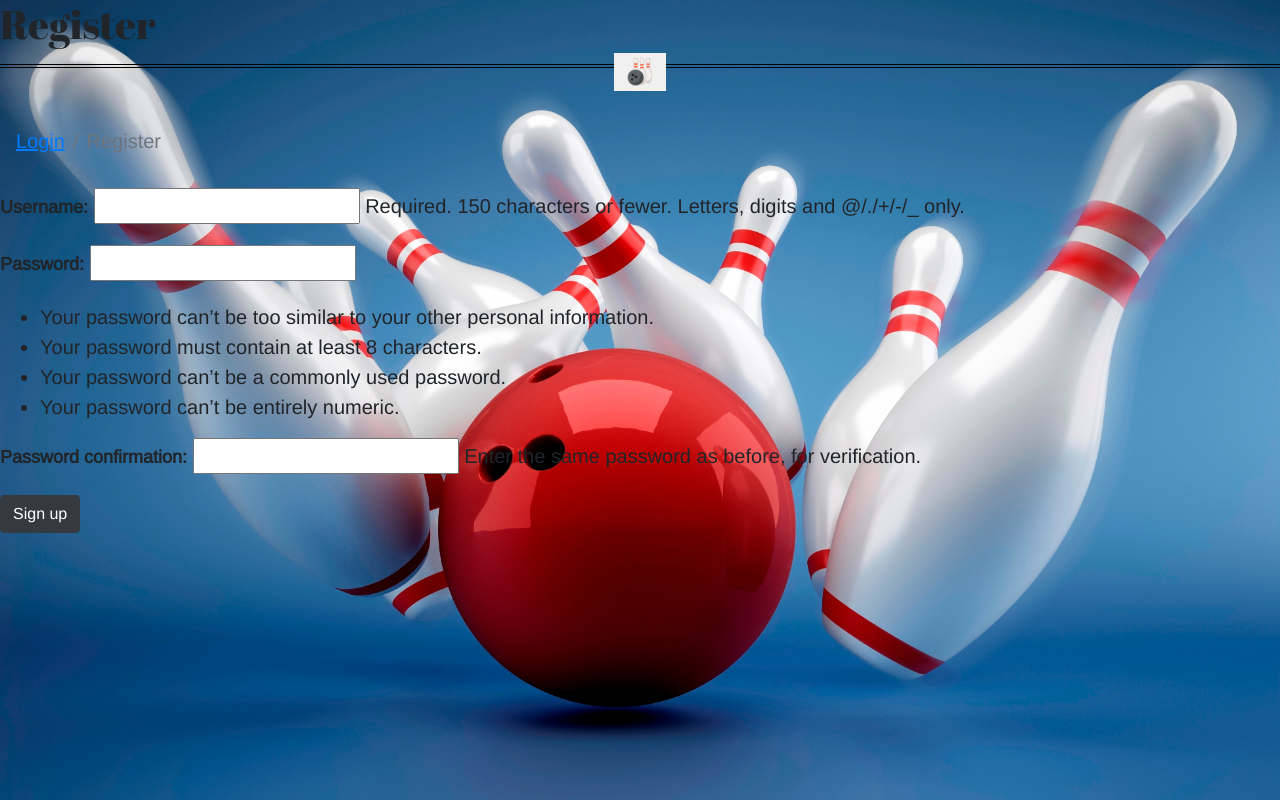
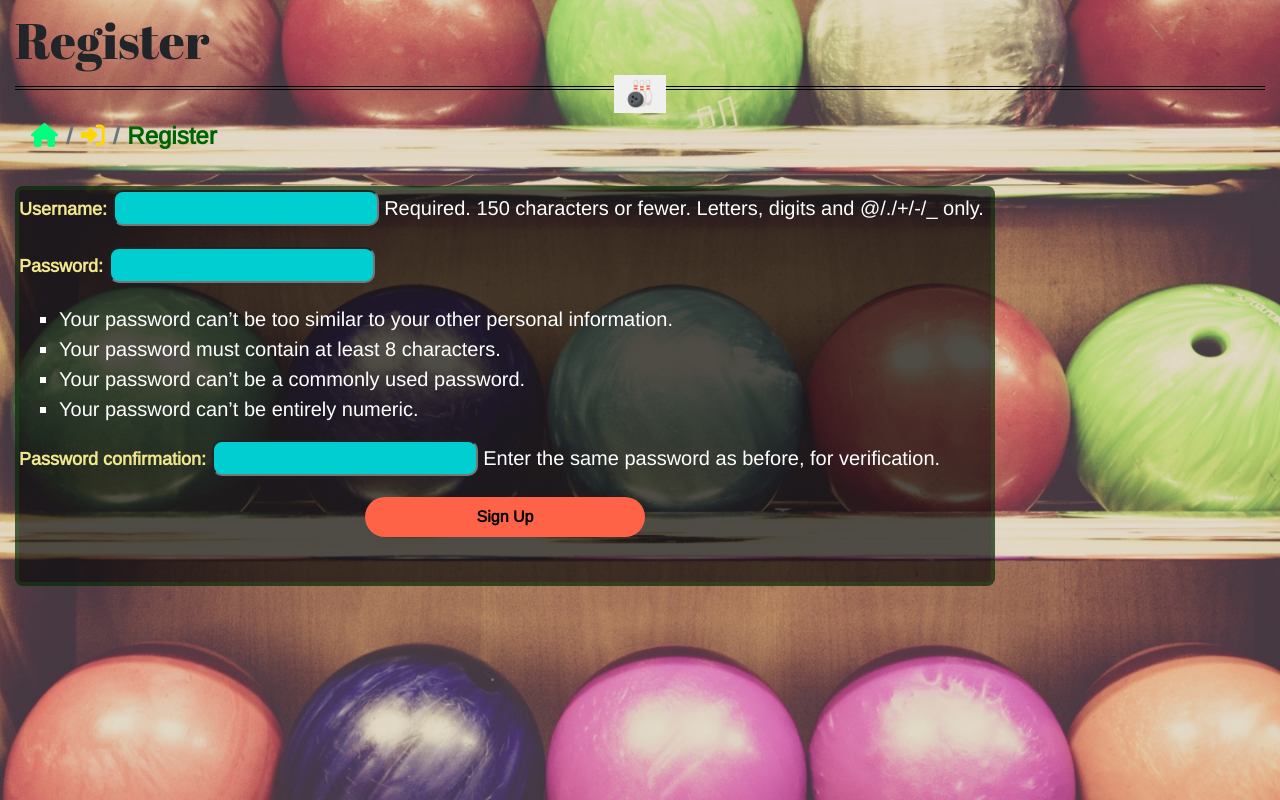
Before and after one commit to cjtrombley/KPTracker, a Django app: page /kpbt/accounts/register/ in a window 1280 px wide. Run offline with Django 3.2, Linux system fonts and the light colour scheme; parts of the project's set-up code (start-up, migrations or seed data) failed here and were passed over; some libraries are stand-ins or nearby versions.

Commit message:
Redesigned register page, and styled minor things on login plus homepages

```diff
--- a/kptracker_serv/kpbt/static/css/styles.css
+++ b/kptracker_serv/kpbt/static/css/styles.css
@@ -10,12 +10,13 @@ body {
     margin: 0;
     padding: 0;
     font-size: 1.25rem;
-    background: url("../images/strike_bg-2.jpg") 25% 25% no-repeat;
+    background: #3ab59c;
+    background: url("../images/bowling_ball_down_lane-bg.jpg") 25% 25%;
     background-size: cover;
 }
 
 #bg-bowl {
-    background: url("../images/bowling_balls-bg.jpg") no-repeat;
+    background: url("../images/bowling_balls-bg.jpg") repeat;
     background-size: cover;
 }
 
@@ -61,7 +62,7 @@ header, section, footer, aside, nav, main, article, figure {
 }
 
 .nav-bg, .foot-bg {
-    background-color: lightsteelblue; /* shade of steelblue */
+    background-color: darkturquoise;  /* shade of steelblue */
 }
 
 .navbar-light .navbar-nav .nav-link {
@@ -83,6 +84,10 @@ header, section, footer, aside, nav, main, article, figure {
 
 .fa-bowling-ball {
     color: #000000; /* black */
+}
+
+.fa-home {
+    color: springgreen;
 }
 
 *:focus {
@@ -113,6 +118,11 @@ min-height: 100%;
 
 .mainhead {
     font-family: 'Abril Fatface', cursive;
+    font-size: 3.125rem;
+}
+
+.margin-head {
+    margin-bottom: 75px;
 }
 
 .margin-botm {
@@ -127,10 +137,42 @@ min-height: 100%;
     text-decoration: underline;
 }
 
-.card {
+.card-login {
   max-width: 380px;
   min-height: 500px;
+  position: relative;
+  display: -ms-flexbox;
+  display: flex;
+  -ms-flex-direction: column;
+  flex-direction: column;
+  min-width: 0;
+  word-wrap: break-word;
+  background-clip: border-box;
+  border: 1px solid rgba(0, 0, 0, .125);
+  border-radius: .25rem;
   margin: 290px auto;
+}
+
+.card-regist {
+
+  max-width: 980px;
+  min-height: 400px;
+  position: relative;
+  display: -ms-flexbox;
+  display: flex;
+  -ms-flex-direction: column;
+  flex-direction: column;
+  min-width: 0;
+  word-wrap: break-word;
+  background-clip: border-box;
+  border: 4px solid rgba(0, 200, 0, .125);
+  border-radius: 8px;
+
+}
+
+input {
+    border-radius:10px;
+    background-color: darkturquoise;
 }
 
 .bg-trans {
@@ -163,23 +205,19 @@ min-height: 100%;
 }
 */
 
-/*
-input[id="id_username"], input[id="id_password"] {
+#login input[id="id_username"], input[id="id_password"] {
   background-color: darkturquoise;
 }
-*/
 
 .username-row {
   position: relative;
   height: 40px;
-  border-bottom: darkturquoise 1px solid;
   margin-bottom: 10px;
 }
 
 .password-row {
   position: relative;
   height: 40px;
-  border-bottom: darkturquoise 1px solid;
 }
 
 input:focus, .btn-login:focus, button:focus {
@@ -194,14 +232,18 @@ input::-moz-placeholder {
   color: rgba(0,0,0,.8);
 }
 
+p + ul {
+    list-style: square;
+}
+
 .btn-login {
   display: block;
-  width: 340px;
+  width: 280px;
   height: 40px;
   padding: 0;
   margin: 10px 20px 10px;
   font-weight: 700;
-  color: #fff;
+  color: #000;
   background-color: #22c08a;
   border: none;
   border-radius: 20px;
@@ -217,6 +259,32 @@ input::-moz-placeholder {
 }
 
 .btn-login:active {
+  background-color: #1eaa7a;
+}
+
+.btn-regist {
+  display: block;
+  width: 280px;
+  height: 40px;
+  padding: 0;
+  margin: 10px 20px 10px;
+  font-weight: 700;
+  color: #000;
+  background-color: tomato;
+  border: none;
+  border-radius: 20px;
+  transition: .10s ease-in-out;
+  -webkit-user-select:none;
+  -moz-user-select:none;
+  -ms-user-select:none;
+  user-select:none;
+}
+
+.btn-regist:hover {
+  background-color: #26d69a;
+}
+
+.btn-regist:active {
   background-color: #1eaa7a;
 }
 
@@ -238,7 +306,7 @@ p a:hover {
   }
 }
 
-.link-login {
+.link-login, .label-bg {
     color: khaki;
 }
 
@@ -253,6 +321,7 @@ p a:hover {
 label {
     font-weight: bolder;
     font-size: 1.125rem;
+    color: khaki;
 }
 
 .buttonDrop {
@@ -272,10 +341,15 @@ label {
 .breadcrumb {
     background: none;
     margin-bottom: 20px;
+    font-size: 1.5rem;
 }
 
 .breadcrumb a {
     text-decoration: underline;
+}
+
+.breadcrumb .active {
+    color: darkgreen;
 }
 
 #footer {
@@ -286,3 +360,22 @@ label {
    height: auto;
    clear: both;
 }
+
+
+/* Responsive CSS */
+
+
+@media only screen and (min-width: 992px) and (max-width: 1200px) { /* Laptops and Desktops */
+
+
+}
+
+@media only screen and (min-width: 768px) and (max-width: 992px) { /* Tablets, Laptops */
+
+
+}
+
+@media only screen and (min-width: 0px) and (max-width: 580px) { /* Phones & other small devices */
+
+
+}
--- a/kptracker_serv/kpbt/static/js/app.js
+++ b/kptracker_serv/kpbt/static/js/app.js
@@ -30,8 +30,10 @@ $("button").on("click", function () {
 const usrname = document.getElementById("id_username");
 usrname.classList.add("username");
 usrname.placeholder="Username";
+$('#id_username').attr('aria-label', 'Username');
 
 /*Login form - Password styling */
 const passwd = document.getElementById("id_password");
 passwd.classList.add("password");
 passwd.placeholder="Password";
+$('#id_password').attr('aria-label', 'Password');
--- a/kptracker_serv/templates/kpbt/accounts/registration/login.html
+++ b/kptracker_serv/templates/kpbt/accounts/registration/login.html
@@ -11,8 +11,8 @@
         <header>
             <h1 class="mainhead font-weight-bolder text-center">Kingpin</h1>
         </header>
-            <div class="card text-white bg-trans" id="login">
-        <img src="{% static 'images/icons/bowling.svg' %}" width="200" height="200" class="mx-auto d-block login-icon">
+            <div class="card-login text-white bg-trans" id="login">
+        <img src="{% static 'images/icons/bowling.svg' %}" alt="Pins with bowling ball" width="200" height="200" class="mx-auto d-block login-icon">
 {% if form.errors %}
 	<p class="lead">Your username and password did not match. Please try again.</p>
 {% endif %}
@@ -28,7 +28,7 @@
 <form method="post" action="{% url 'login' %}">
 {% csrf_token %}
 
-<table class="margin-botm">
+<table>
     <div class="form-group one-edge-box-shadow">
 	<tr>
 		<td><div class="username-row row">{{ form.username }}</div></td>
--- a/kptracker_serv/templates/kpbt/accounts/registration/register.html
+++ b/kptracker_serv/templates/kpbt/accounts/registration/register.html
@@ -3,15 +3,34 @@
 {% block title %}<title>Kingpin Bowling Tracker - Register</title>{% endblock %}
 
 {% block content %}
+<body id="bg-bowl">
+<main id="mainContent" tabindex="-1">
+<div class="container-fluid">
+ <div class="row">
+ <div class="col-md-12">
+    <header>
 	<h1 class="mainhead">Register</h1>
-    <hr class="style15"> <br>
+    <hr class="style15">
+    </header>
      <ul class="breadcrumb">
-      <li class="breadcrumb-item"><a href="{% url 'login' %}">Login</a></li>
-      <li class="breadcrumb-item active">Register</li>
+      <li class="breadcrumb-item font-weight-bolder"><a href="{% url 'index' %}"><i class="fas fa-home fa" title="Home" data-toggle="tooltip" data-placement="bottom"></i></a></li>
+      <li class="breadcrumb-item font-weight-bolder"><a href="{% url 'login' %}"><i class="fas fa-sign-in-alt fa" title="Login" data-toggle="tooltip" data-placement="bottom"></i></a></li>
+      <li class="breadcrumb-item active font-weight-bolder">Register</li>
      </ul>
+
+     <div class="card-regist bg-trans text-white">
 	<form method="post">
 		{% csrf_token %}
 		{{ form.as_p }}
-		<button type="submit" class="btn btn-dark">Sign up</button>
+		<button type="submit" class="btn btn-regist mx-auto d-block">Sign Up</button>
 	</form>
+    </div>
+
+     </div>
+     </div>
+    </div>
+
+    </main>
+
+</body>
 {% endblock %}
--- a/kptracker_serv/templates/kpbt/index.html
+++ b/kptracker_serv/templates/kpbt/index.html
@@ -69,7 +69,7 @@
     <div class="row">
       <div class="col-md-12">
 
-      <h1 class="text-center mainhead font-weight-bolder">Kingpin</h1>
+      <h1 class="text-center mainhead font-weight-bolder margin-head">Kingpin</h1>
           <hr class="style15">
           <div class="dropdown" align="right">
             <button type="button" class="btn dropdown-toggle buttonDrop" data-toggle="dropdown" title="Account info">
```
Also changed, not shown: kptracker_serv/kpbt/static/images/bowling_ball_down_lane-bg.jpg (added), kptracker_serv/kpbt/static/images/bowling_balls-bg.jpg.
